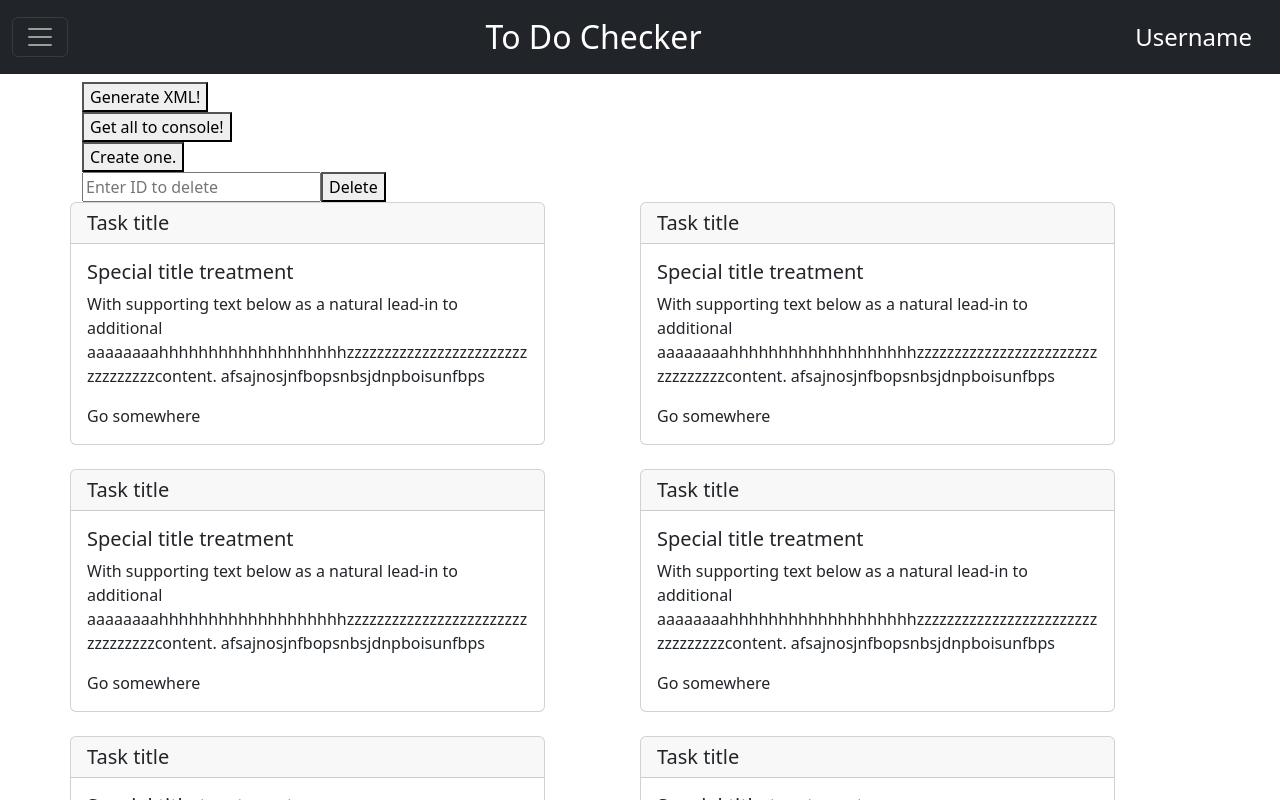
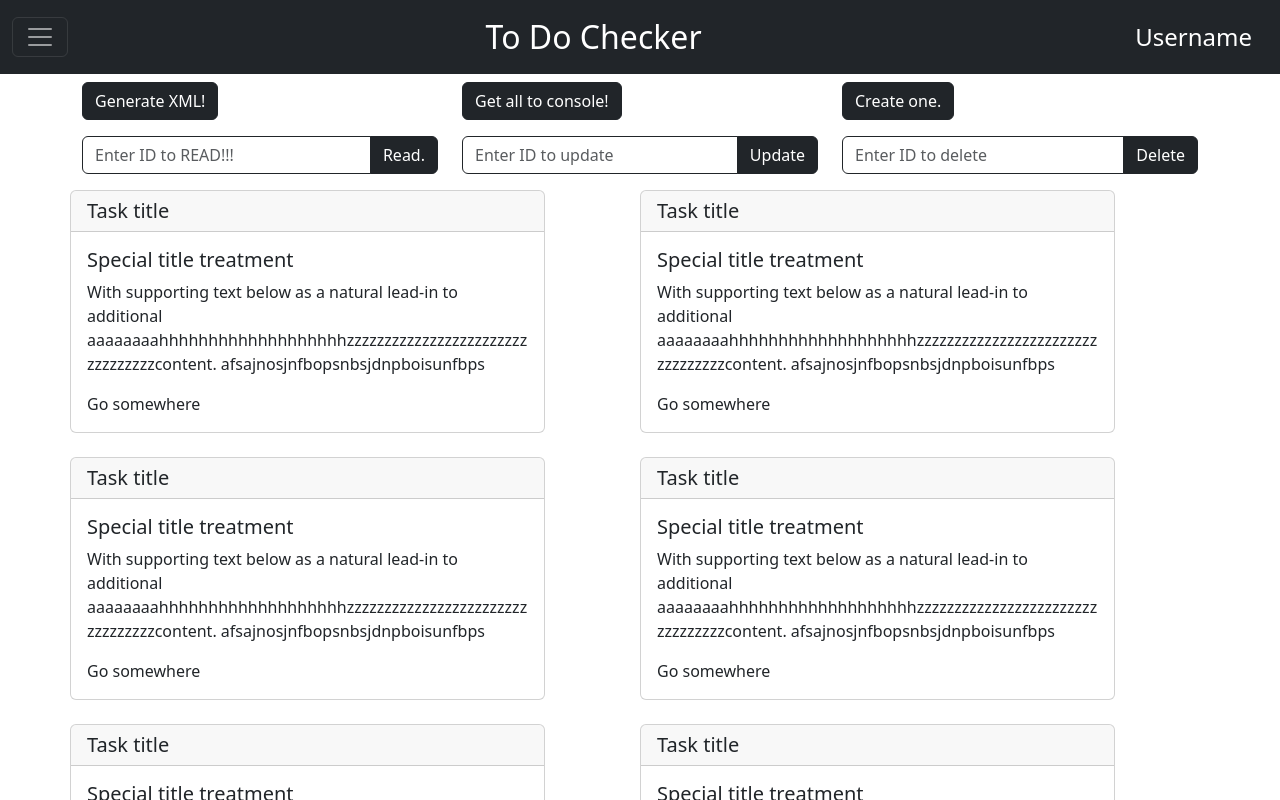
Before and after one commit to mPunc/ToDoChecker, a React (Create React App) app in the folder Frontend/: page / in a window 1280 px wide. Shown: the top 800 px of the page. Built offline with nearby package versions, Linux system fonts and the light colour scheme.

Commit message:
Added more stuff for API interaction
It's still a shitstorm out here, the javascript is waaay too messy. But now I can test the API, also I should change the PUT route to take id from URL aaand priority is to organize stuff better.
-MP

```diff
--- a/Frontend/src/components/StartPageContent.jsx
+++ b/Frontend/src/components/StartPageContent.jsx
@@ -4,8 +4,8 @@ import XmlDisplayAllFunctions from "./xmlDisplay/XmlDisplayAllFunctions"
 function StartPageContent() {
     return (
         <div className="container">
+            <XmlDisplayAllFunctions/>
             <div className="row">
-                <XmlDisplayAllFunctions/>
                 <OneTask/>
                 <OneTask/>
                 <OneTask/>
--- a/Frontend/src/components/xmlDisplay/XmlDisplayAllFunctions.jsx
+++ b/Frontend/src/components/xmlDisplay/XmlDisplayAllFunctions.jsx
@@ -1,26 +1,76 @@
-import * as XmlFunctions from '../../services/allXmlFunctions';
-import { useState } from 'react';
+import * as XmlFunctions from "../../services/allXmlFunctions";
+import { useState } from "react";
 
 function XmlGenerator() {
-    return(
-        <div>
-            <button onClick={() => {XmlFunctions.generateXml()}}>Generate XML!</button>
+    return (
+        <div className="col">
+            <button className="btn btn-dark" onClick={() => {XmlFunctions.generateXml()}}>Generate XML!</button>
         </div>
     );
 }
 
 function XmlGetAllConsole() {
     return (
-        <div>
-            <button onClick={() => {XmlFunctions.getAllConsole()}}>Get all to console!</button>
+        <div className="col">
+            <button className="btn btn-dark" onClick={() => {XmlFunctions.getAllConsole()}}>Get all to console!</button>
         </div>
     );
 }
 
 function XmlCreateOneStatic() {
     return (
-        <div>
-            <button onClick={() => {XmlFunctions.createNewTask()}}>Create one.</button>
+        <div className="col">
+            <button className="btn btn-dark" onClick={() => {XmlFunctions.createNewTask()}}>Create one.</button>
+        </div>
+    );
+}
+
+function XmlReadOneStatic() {
+    const [idToRead, setIdToRead] = useState("");
+
+    const handleRead = () => {
+        if (!idToRead) {
+            alert("Enter the foocking ID! cunt!");
+            return;
+        }
+        XmlFunctions.readTask(idToRead);
+    };
+
+    return (
+        <div className="col input-group">
+            <input
+                className="form-control border-dark"
+                name="read-input"
+                value={idToRead}
+                onChange={e => setIdToRead(e.target.value)}
+                placeholder="Enter ID to READ!!!"
+            />
+            <button className="btn btn-dark" onClick={handleRead}>Read.</button>
+        </div>
+    );
+}
+
+function XmlUpdateOneStatic() {
+    const [idToUpdate, setIdToUpdate] = useState("");
+
+    const handleUpdate = () => {
+        if (!idToUpdate) {
+            alert("Enter the foocking ID! cunt!");
+            return;
+        }
+        XmlFunctions.updateTask(idToUpdate);
+    };
+
+    return (
+        <div className="col input-group">
+            <input
+                className="form-control border-dark"
+                name="update-input"
+                value={idToUpdate}
+                onChange={e => setIdToUpdate(e.target.value)}
+                placeholder="Enter ID to update"
+            />
+            <button className="btn btn-dark" onClick={handleUpdate}>Update</button>
         </div>
     );
 }
@@ -37,25 +87,33 @@ function XmlDeleteOneStatic() {
     };
 
     return (
-        <div>
+        <div className="col input-group">
             <input
+                className="form-control border-dark"
                 name="delete-input"
                 value={idToDelete}
                 onChange={e => setIdToDelete(e.target.value)}
                 placeholder="Enter ID to delete"
             />
-            <button onClick={handleDelete}>Delete</button>
+            <button className="btn btn-dark" onClick={handleDelete}>Delete</button>
         </div>
     );
 }
 
 function XmlDisplayAllFunctions() {
-    return(
+    return (
         <div>
-            {XmlGenerator()}
-            {XmlGetAllConsole()}
-            {XmlCreateOneStatic()}
-            {XmlDeleteOneStatic()}
+            <div className="row mb-3">
+                {XmlGenerator()}
+                {XmlGetAllConsole()}
+                {XmlCreateOneStatic()}
+            </div>
+
+            <div className="row mb-3">
+                {XmlReadOneStatic()}
+                {XmlUpdateOneStatic()}
+                {XmlDeleteOneStatic()}
+            </div>
         </div>
     );
 }
--- a/Frontend/src/services/allXmlFunctions.js
+++ b/Frontend/src/services/allXmlFunctions.js
@@ -1,17 +1,14 @@
 export async function generateXml() {
-    return(
-        await fetch("http://localhost:5001/todo/generate-xml", {method: "GET"})
+    return await fetch("http://localhost:5001/todo/generate-xml", {method: "GET"})
     .then(response => response.text())
     .then(str => {
         console.log(str);
     })
     .catch(error => console.error("Error:", error))
-    );
 }
 
 export async function getAllConsole() {
-    return(
-        await fetch("http://localhost:5001/todo/get-all", {method: "GET"})
+    return await fetch("http://localhost:5001/todo/get-all", {method: "GET"})
     .then(response => response.text())
     .then(str => {
         const parser = new DOMParser();
@@ -21,7 +18,6 @@ export async function getAllConsole() {
         console.log(root);
     })
     .catch(error => console.error("Error:", error))
-    );
 }
 
 export async function createNewTask() {
@@ -30,8 +26,6 @@ export async function createNewTask() {
     const xml = xmlDoc.createElement("ToDoListItem");
     xml.setAttribute("completed", "false");
     xml.setAttribute("category", "music");
-
-    //xml.appendChild(Object.assign(xmlDoc.createElement("Id"), { textContent: "4" }));
 
     xml.appendChild(Object.assign(xmlDoc.createElement("Title"), { textContent: "Naslov 2" }));
 
@@ -50,8 +44,7 @@ export async function createNewTask() {
 
     const xmlString = new XMLSerializer().serializeToString(xml);
     console.log(xmlString);
-    return(
-        await fetch("http://localhost:5001/todo", {
+    return await fetch("http://localhost:5001/todo", {
         method: "POST",
         headers: {
             "Content-type": "application/xml"
@@ -60,19 +53,75 @@ export async function createNewTask() {
     })
     .then(async response => console.log(await response.text()))
     .catch(error => console.error("Error:", error))
-    );
+}
+
+export async function readTask(id) {
+    return await fetch(`http://localhost:5001/todo/${id}`, {
+        method: "GET",
+        headers: {
+            "Content-Type": "application/xml"
+        }
+    })
+    .then(response => response.text())
+    .then(str => {
+        const parser = new DOMParser();
+        const xml = parser.parseFromString(str, "application/xml");
+
+        const item = xml.getElementsByTagName("ToDoListItem").item(0)
+        console.log(item);
+    })
+    .catch(err => console.error(err));
+}
+
+export async function updateTask(id) {
+    const xmlDoc = document.implementation.createDocument("", "", null);
+
+    const xml = xmlDoc.createElement("ToDoListItem");
+    xml.setAttribute("completed", "false");
+    xml.setAttribute("category", "music");
+
+    xml.appendChild(Object.assign(xmlDoc.createElement("Id"), { textContent: id }));
+
+    xml.appendChild(Object.assign(xmlDoc.createElement("Title"), { textContent: "Updated Naslov" }));
+
+    let textAndNotes = xmlDoc.createElement("TextContent");
+    textAndNotes.appendChild(Object.assign(xmlDoc.createElement("MainText"), { textContent: "Ovdje nema ništa" }));
+    textAndNotes.appendChild(Object.assign(xmlDoc.createElement("Notes"), { textContent: null }));
+    xml.appendChild(textAndNotes);
+
+    const today = new Date();
+    const dueDate = new Date(today.getTime() + 2 * 24 * 60 * 60 * 1000);
+
+    xml.appendChild(Object.assign(xmlDoc.createElement("CreatedAt"), { textContent: today.toISOString() }));
+    xml.appendChild(Object.assign(xmlDoc.createElement("DueDate"), { textContent: dueDate.toISOString() }));
+
+    xml.appendChild(Object.assign(xmlDoc.createElement("Priority"), { textContent: "High" }));
+
+    const updatedXmlString = new XMLSerializer().serializeToString(xml);
+    console.log(updatedXmlString);
+
+    return await fetch(`http://localhost:5001/todo`, {
+        method: "PUT",
+        headers: {
+            "Content-Type": "application/xml"
+        },
+        body: updatedXmlString
+    })
+    .then(response => response.text())
+    .then(data => console.log(data))
+    .catch(err => console.error(err));
 }
 
 export async function deleteTask(id) {
-  return fetch(`http://localhost:5001/todo/${id}`, {
+    return await fetch(`http://localhost:5001/todo/${id}`, {
         method: "DELETE",
         headers: {
-      "Content-Type": "application/xml" // or "application/json", depending on your backend
+            "Content-Type": "application/xml"
         }
     })
     .then(response => {
         if (!response.ok) throw new Error("Delete failed");
-    return response.text(); // or response.json() if JSON
+        return response.text();
     })
     .then(data => console.log("Deleted:", data))
     .catch(err => console.error(err));
```
Also changed, not shown: Frontend/src/components/Navbar.jsx (line endings or trailing spaces). Lines whose indentation alone changed are shown as unchanged.
